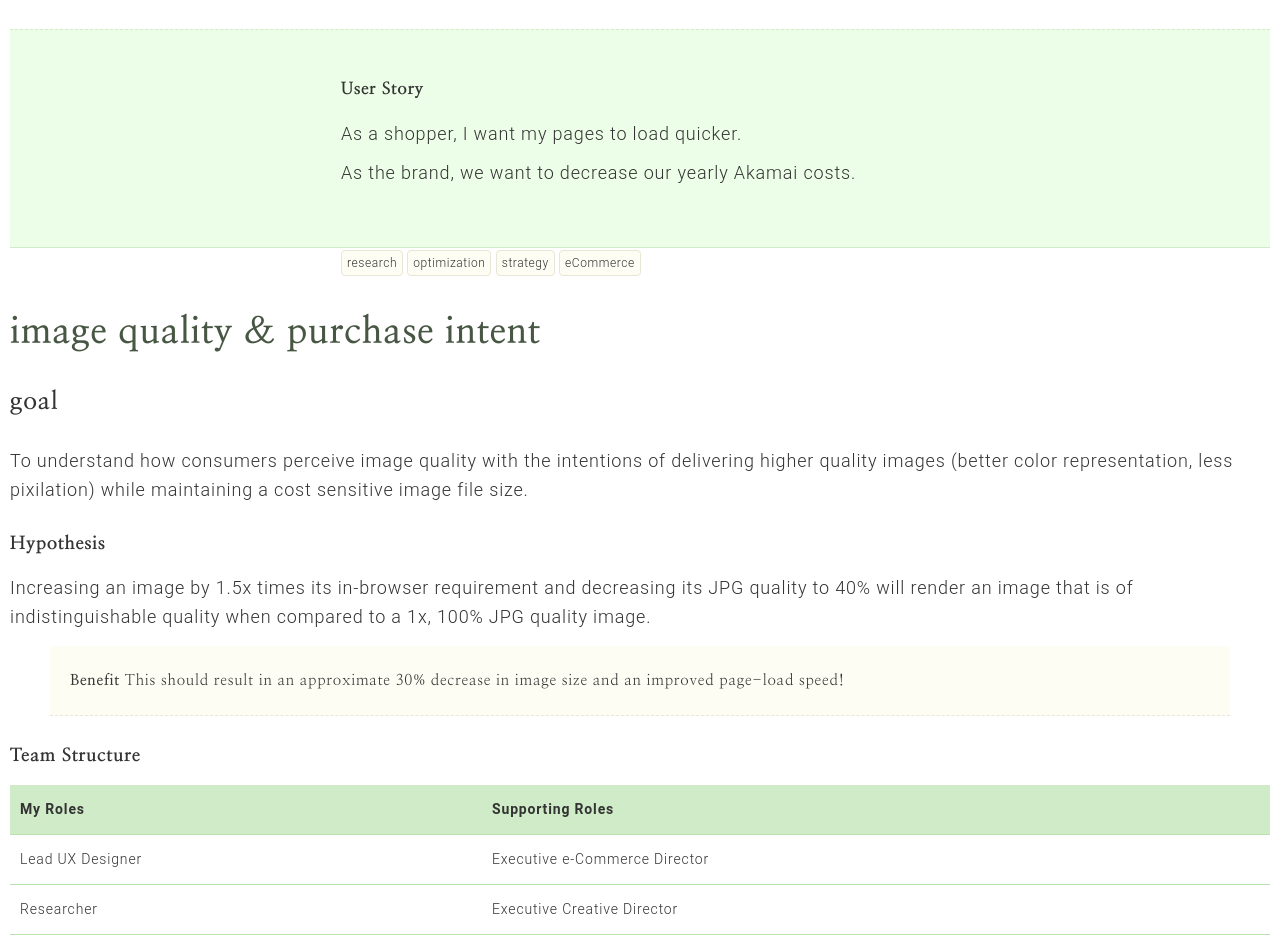
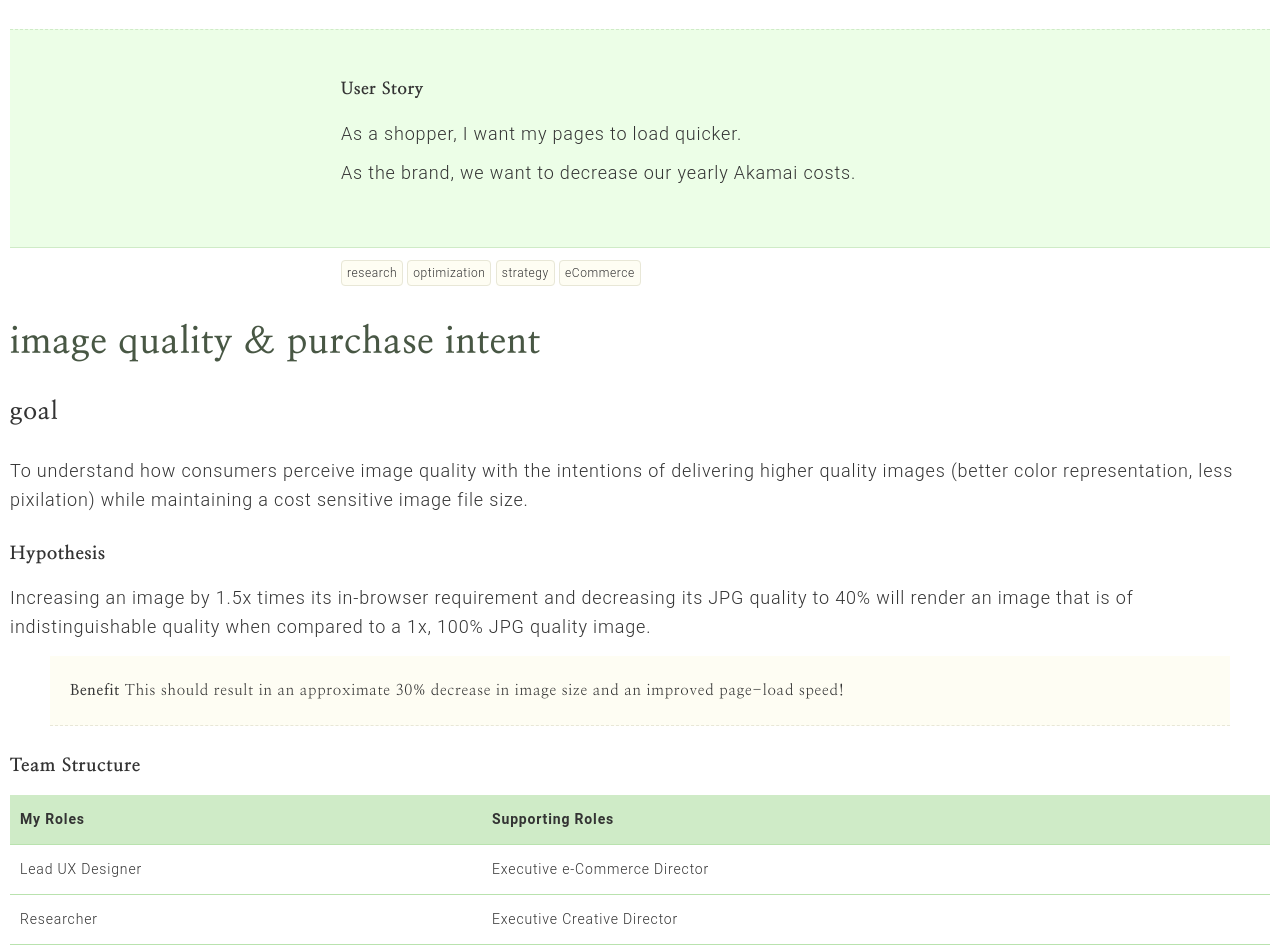
Before and after one commit to dyutibarma/monochrome, a Jekyll site: the page built from _portfolio/2018-10-24-optimized-image-quality.md, in a window 1280 px wide. Shown: the part 394-1345 px from the top of the page. Built offline with Jekyll 4.4.1, drawn with Linux system fonts in a browser that asks for light colours.

Commit message:
Update typography.scss

```diff
--- a/_sass/typography.scss
+++ b/_sass/typography.scss
@@ -212,19 +212,6 @@
     	background-color: #FEFDF3;
 	margin-top: 5px;
 }
-table-title {
-    	font-size: 16px;
-    	font-weight: bold;
-    	letter-spacing: 0.74px; /* .74px */
-    	line-height: 29px; /* 29px */
-    	padding: 0 0 10px 0; /* 10px */
-}
-table-text {
-    	font-size: 16px;
-    	letter-spacing: .74px; /* .74px */
-    	line-height: 29px; /* 29px */
-    	padding: 0 0 10px 0; /* 10px */
-}
 
 .block-head {
 	background-color: #ECFEE7;
@@ -233,6 +220,7 @@
     	border-bottom: 1px solid;
     	border-bottom-color: #CFEBC7;
     	padding: 50px 0 50px 0;
+	margin: 0 0 10px 0;
 }
 
 .block {
@@ -256,19 +244,6 @@
     	background-color: #FEFDF3;
 }
 
-/* blockquote {
-	font-size: .9em; /* 14pt
-	font-style: italic;
-	font-wight: 100;
-	color: #6B8E23;
-	margin: 1.5em; /* 24px/18px
-	border-left: solid #556B2F;
-	background-color: darken($background-color, 5%);
-	padding: 0 1.5em; /* 24px/18px
-	p, ul, ol {
-		padding: 1.5em 0; /* 24px/18px
-	}
-} */
 }
 
 main-title {
```
